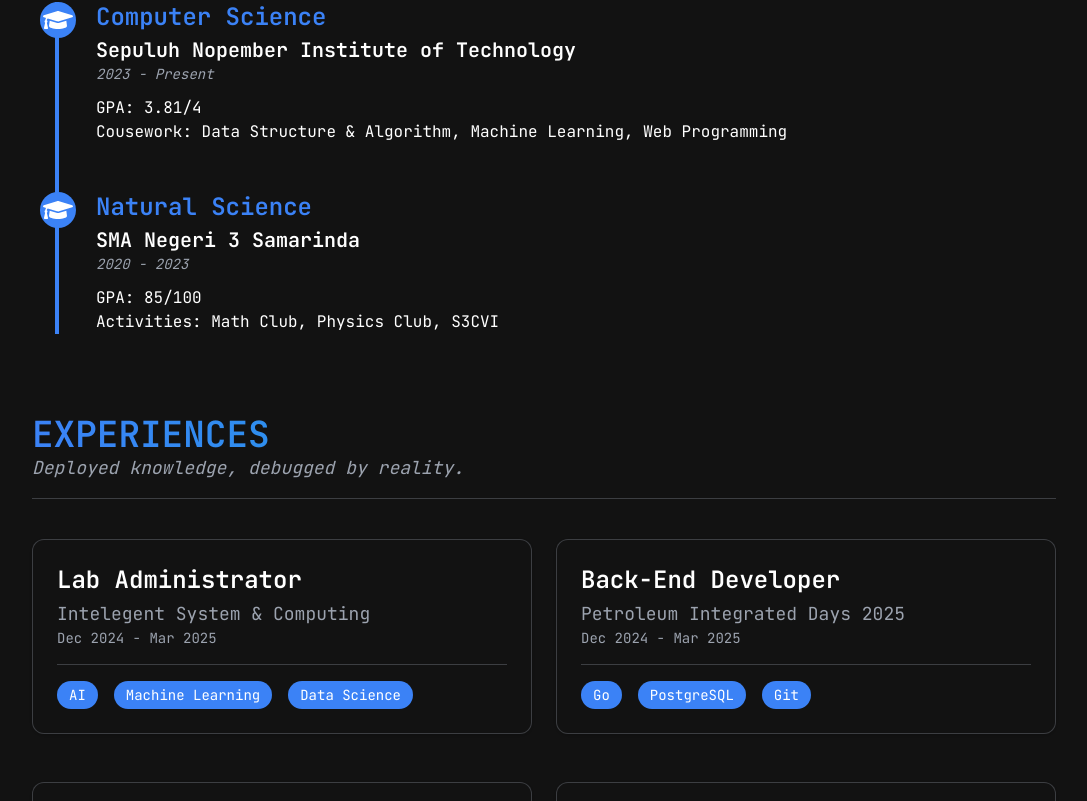
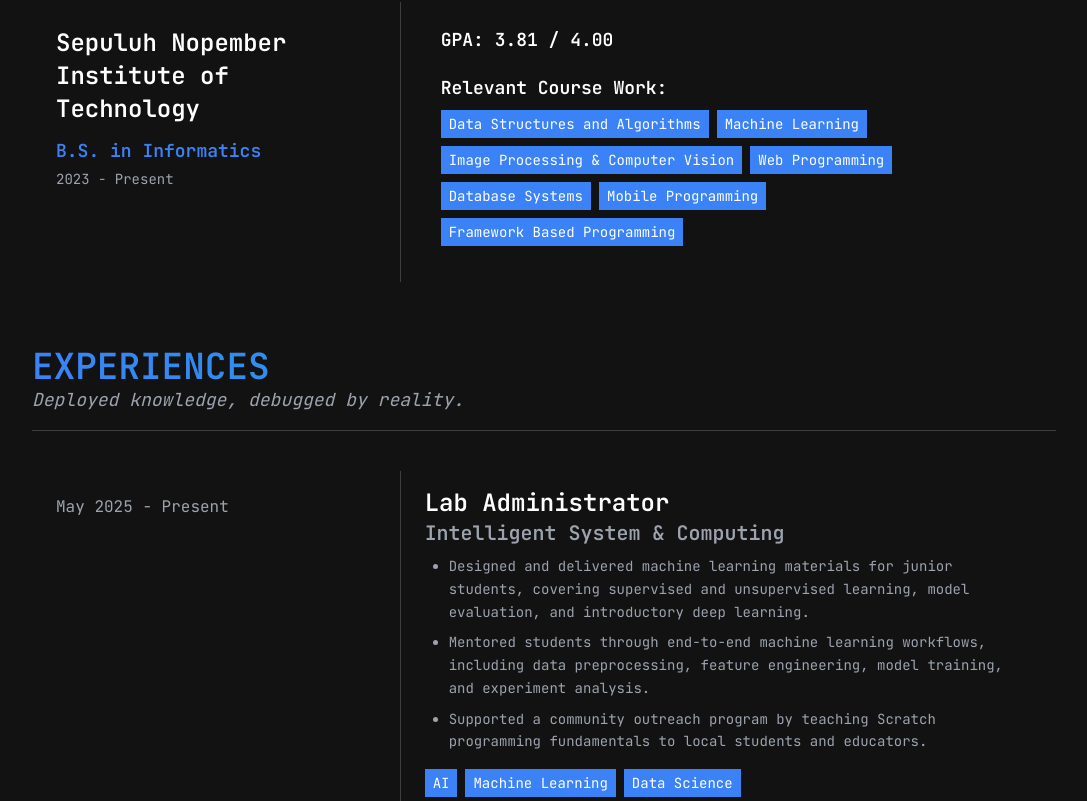
Before and after one commit to rynfkn/ryanfikri, a React (Vite) app: page /experiences in a window 1280 px wide. Shown: the part 239-1040 px from the top of the page, without its empty margins (96-1183 px from the left). Built offline with nearby package versions, Linux system fonts and the light colour scheme.

Commit message:
feat: update Experience component with detailed education and experience descriptions

```diff
--- a/src/pages/Experience.jsx
+++ b/src/pages/Experience.jsx
@@ -1,15 +1,37 @@
-import { FaGraduationCap } from 'react-icons/fa';
+export default function Experience() {
+  const education = [
+    {
+      institution: "Sepuluh Nopember Institute of Technology",
+      major: "B.S. in Informatics",
+      timeline: "2023 - Present",
+      gpa: "3.81 / 4.00",
+      coursework: [
+        "Data Structures and Algorithms",
+        "Machine Learning",
+        "Image Processing & Computer Vision",
+        "Web Programming",
+        "Database Systems",
+        "Mobile Programming",
+        "Framework Based Programming",
 
-export default function Experience() {
+      ],
+      organizations: [
+        "Intelligent System & Computing Laboratory",
+        "Informatics student activities and competitions",
+      ],
+    },
+  ];
+
   const experiences = [
     {
       position: "Lab Administrator",
-      timeline: "Dec 2024 - Mar 2025",
-      institution: "Intelegent System & Computing",
+      timeline: "May 2025 - Present",
+      institution: "Intelligent System & Computing",
       skills: ["AI", "Machine Learning", "Data Science"],
       jobdesk: [
-        "Making a course on Unsupervised Learning",
-        "Participated in social community activities to teach sratch programming to elementary student"
+        "Designed and delivered machine learning materials for junior students, covering supervised and unsupervised learning, model evaluation, and introductory deep learning.",
+        "Mentored students through end-to-end machine learning workflows, including data preprocessing, feature engineering, model training, and experiment analysis.",
+        "Supported a community outreach program by teaching Scratch programming fundamentals to local students and educators.",
       ],
     },
     {
@@ -18,7 +40,8 @@
       institution: "Petroleum Integrated Days 2025",
       skills: ["Go", "PostgreSQL", "Git"],
       jobdesk: [
-        "Developed and optimized RESTful APIs for event registration and transaction systems.",
+        "Developed and maintained RESTful APIs for event registration and transaction workflows using Go and PostgreSQL.",
+        "Improved backend reliability by refining API logic, database queries, and integration flows for event operations.",
       ],
     },
     {
@@ -27,7 +50,8 @@
       institution: "Future Energy Summit",
       skills: ["Next.js", "TailwindCSS", "Git"],
       jobdesk: [
-        "Built responsive user interfaces for event management systems.",
+        "Built responsive event management interfaces with Next.js and Tailwind CSS, focusing on usability across desktop and mobile devices.",
+        "Collaborated with the development team to translate event requirements into clean, consistent, and maintainable frontend components.",
       ],
     },
     {
@@ -36,9 +60,9 @@
       institution: "Schematics National Logic Competition",
       skills: ["Logic", "Mathematics", "Critical Thinking"],
       jobdesk: [
-        "Designed complex problem statements for national-level competition.",
-        "Tested algorithmic solutions for fairness and difficulty balance.",
-        "Worked with academic team to ensure question clarity.",
+        "Created logic and mathematics problem statements for a national-level competition, with attention to clarity, originality, and appropriate difficulty.",
+        "Reviewed and tested official solutions to ensure correctness, fairness, and balanced challenge levels.",
+        "Worked with the academic team to refine wording, validate assumptions, and improve the overall quality of each problem.",
       ],
     },
   ];
@@ -54,38 +78,45 @@
           <p className='text-lg italic text-[var(--color-muted)]'>Scientia, Art et Virtute</p>
         </div>
 
-        <div className='relative pl-8 md:pl-12'>
-          <div className='absolute left-[15px] md:left-[23px] top-0 bottom-0 w-1 bg-[var(--color-primary)]'></div>
-          <div className='space-y-12'>
+        <div className="flex w-full flex-col gap-6">
+          {education.map((item) => (
+            <article
+              key={item.institution}
+              className="grid grid-cols-1 overflow-hidden rounded-lg transition-all duration-300 lg:grid-cols-[0.9fr_1.6fr]"
+            >
+              <div className="border-b border-[var(--color-muted)]/30 p-6 lg:border-b-0 lg:border-r">
+                <h2 className="text-2xl font-bold leading-snug text-[var(--color-text)]">
+                  {item.institution}
+                </h2>
+                <p className="mt-3 text-lg font-semibold text-[var(--color-primary)]">
+                  {item.major}
+                </p>
+                <p className="mt-1 text-sm text-[var(--color-muted)]">
+                  {item.timeline}
+                </p>
+              </div>
 
-            <div className='relative'>
-              <div className='absolute left-[-32px] md:left-[-40px] top-0 w-9 h-9 bg-[var(--color-primary)] rounded-full flex items-center justify-center'>
-                <FaGraduationCap className="text-3xl text-white" />
+              <div className="px-6 pt-4 pb-2">
+                <div className="rounded-lg px-4 py-2">
+                  <p className="text-lg font-bold">GPA: {item.gpa}</p>
+                </div>
+                <div className="mb-4 rounded-lg px-4 py-3">
+                  <p className="text-lg font-semibold">Relevant Course Work:</p>
+
+                  <div className="flex flex-wrap gap-2 mt-2">
+                    {item.coursework.map((course, i) => (
+                      <span
+                        key={i}
+                        className="text-sm px-2 py-1 bg-[var(--color-primary)]"
+                      >
+                        {course}
+                      </span>
+                    ))}
+                  </div>
+                </div>
               </div>
-              <div className='ml-4 mb-4'>
-                <h1 className='text-2xl font-bold leading-tight text-[var(--color-primary)]'>Computer Science</h1>
-                <p className="text-xl font-semibold mt-1">Sepuluh Nopember Institute of Technology</p> <p className="text-sm text-[var(--color-muted)] italic mb-3">2023 - Present</p>
-
-                <p className="text-base mt-2"> <span className="font-medium">GPA:</span> 3.81/4 </p>
-
-                <p className="text-base"> <span className=''>Cousework:</span> Data Structure & Algorithm, Machine Learning, Web Programming </p>
-              </div>
-            </div>
-            <div className='relative'>
-              <div className='absolute left-[-32px] md:left-[-40px] top-0 w-9 h-9 bg-[var(--color-primary)] rounded-full flex items-center justify-center'>
-                <FaGraduationCap className="text-3xl text-white" />
-              </div>
-              <div className='ml-4 mb-4'>
-                <h1 className='text-2xl font-bold leading-tight text-[var(--color-primary)]'>Natural Science</h1>
-                <p className="text-xl font-semibold mt-1">SMA Negeri 3 Samarinda</p> <p className="text-sm text-[var(--color-muted)] italic mb-3">2020 - 2023</p>
-
-                <p className="text-base mt-2"> <span className="font-medium">GPA:</span> 85/100 </p>
-
-                <p className="text-base"> <span className=''>Activities:</span> Math Club, Physics Club, S3CVI </p>
-              </div>
-            </div>
-
-          </div>
+            </article>
+          ))}
         </div>
       </div>
 
@@ -97,68 +128,34 @@
           <p className='text-lg italic text-[var(--color-muted)]'>Deployed knowledge, debugged by reality.</p>
         </div>
 
-        <div className='relative grid grid-cols-1 md:grid-cols-2 gap-6 md:gap-y-12'>
+        <div className="w-full flex flex-col gap-6">
           {experiences.map((exp, index) => (
-
-            <div
-              key={index}
-              className='relative group transition-all duration-500'
-            >
-              <div className='bg-[var(--color-base)] p-6 rounded-xl border border-[var(--color-muted)]/30 shadow-sm'>
-                <h1 className='text-2xl font-bold mb-1'>{exp.position}</h1>
-                <p className='text-lg text-[var(--color-muted)]'>{exp.institution}</p>
-                <p className='text-sm text-[var(--color-muted)] mb-4'>{exp.timeline}</p>
-
-
-                <div className='flex flex-wrap gap-4 pt-4 border-t border-[var(--color-muted)]/30'>
+            <article key={index} className="grid grid-cols-1 overflow-hidden rounded-lg transition-all duration-300  lg:grid-cols-[0.9fr_1.6fr]">
+              <div className="border-b border-[var(--color-muted)]/30 p-6 lg:border-b-0 lg:border-r">
+                <h2 className="text-[var(--color-muted)]">{exp.timeline}</h2>
+              </div>
+              <div className="px-6 pt-4 pb-2">
+                <p className="text-2xl font-bold">{exp.position}</p>
+                <p className="text-xl font-semibold text-[var(--color-muted)]">{exp.institution}</p>
+                <ul className="list-disc px-6 text-lg text-[var(--color-muted)]">
+                  {exp.jobdesk.map((job, i) => (
+                    <li key={i} className="mt-2 text-sm leading-relaxed">
+                      {job}
+                    </li>
+                  ))}
+                </ul>
+                <div className="flex flex-wrap gap-2 mt-4">
                   {exp.skills.map((skill, i) => (
                     <span
                       key={i}
-                      className='text-sm px-3 py-1 rounded-full bg-[var(--color-primary)]'>
+                      className="text-sm px-2 py-1 bg-[var(--color-primary)]"
+                    >
                       {skill}
                     </span>
                   ))}
                 </div>
               </div>
-
-              <div className='absolute top-0 left-0 right-0 bg-[var(--color-base)] rounded-xl border border-[var(--color-muted)]/30 hover:border-[var(--color-primary)] p-6 opacity-0 invisible pointer-events-none group-hover:opacity-100 group-hover:visible group-hover:pointer-events-auto transition-all duration-500 z-20 shadow-lg'>
-                <h1 className='text-2xl font-bold mb-1'>{exp.position}</h1>
-                <p className='text-lg text-[var(--color-muted)]'>{exp.institution}</p>
-                <p className='text-sm text-[var(--color-muted)] mb-3'>{exp.timeline}</p>
-
-                <div className='mb-4'>
-
-                  <h2
-                    className='text-lg font-semibold mb-4 text-[var(--color-primary)]'
-                  >
-                    Responsibilities:
-                  </h2>
-
-
-                  <ul className='list-disc text-sm pl-5 space-y-2 text-[var(--color-muted)]'>
-                    {exp.jobdesk.map((job, i) => (
-                      <li
-                        key={i}
-                        className='leading-relaxed'
-                      >
-                        {job}
-                      </li>
-                    ))}
-                  </ul>
-                </div>
-
-                <div className='flex flex-wrap gap-2 pt-2 border-t border-[var(--color-muted)]/30'>
-                  {exp.skills.map((skill, i) => (
-                    <span
-                      key={i}
-                      className='text-sm px-3 py-1 rounded-full bg-[var(--color-primary)]'
-                    >{skill}
-                    </span>
-                  ))}
-                </div>
-              </div>
-              <div className="h-0 group-hover:h-64 transition-all duration-500"></div>
-            </div>
+            </article >
           ))}
         </div>
       </div>
```
